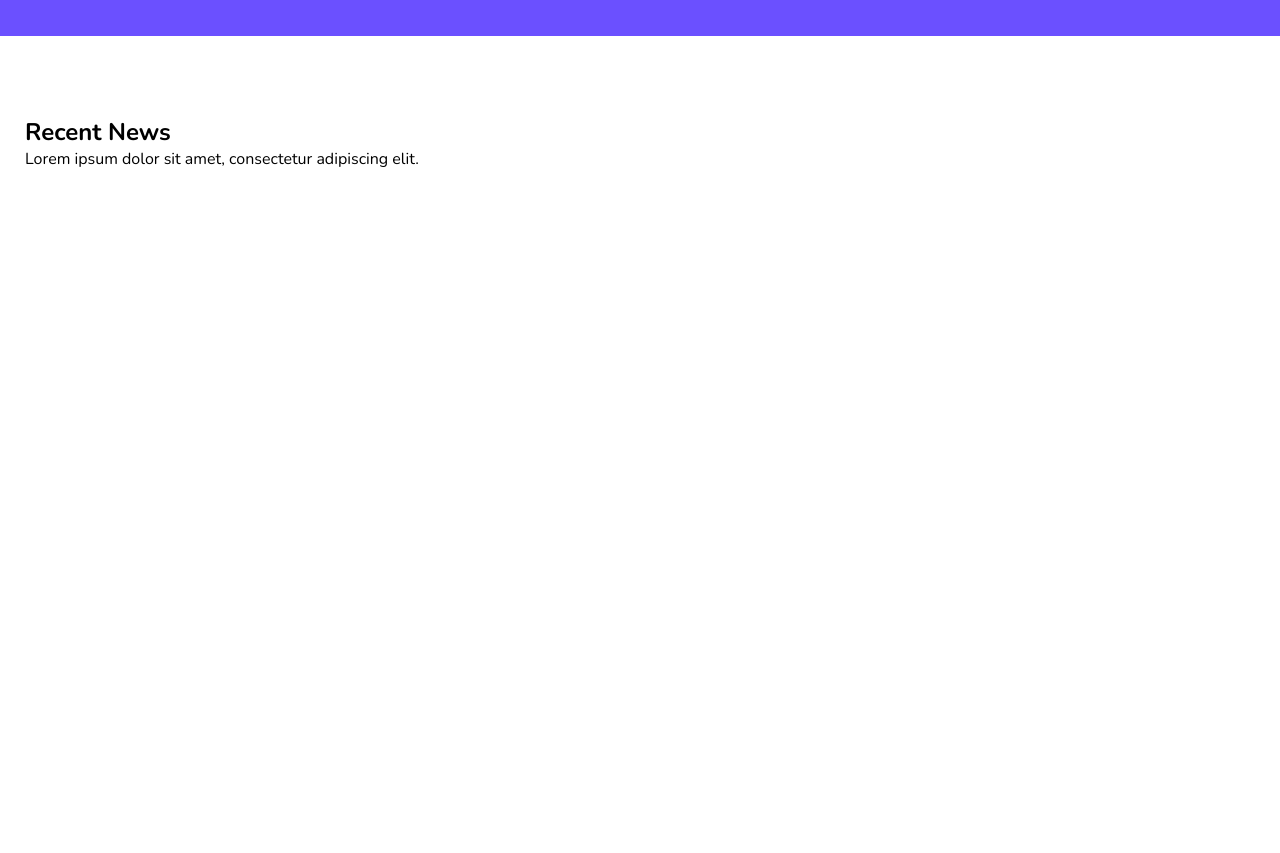
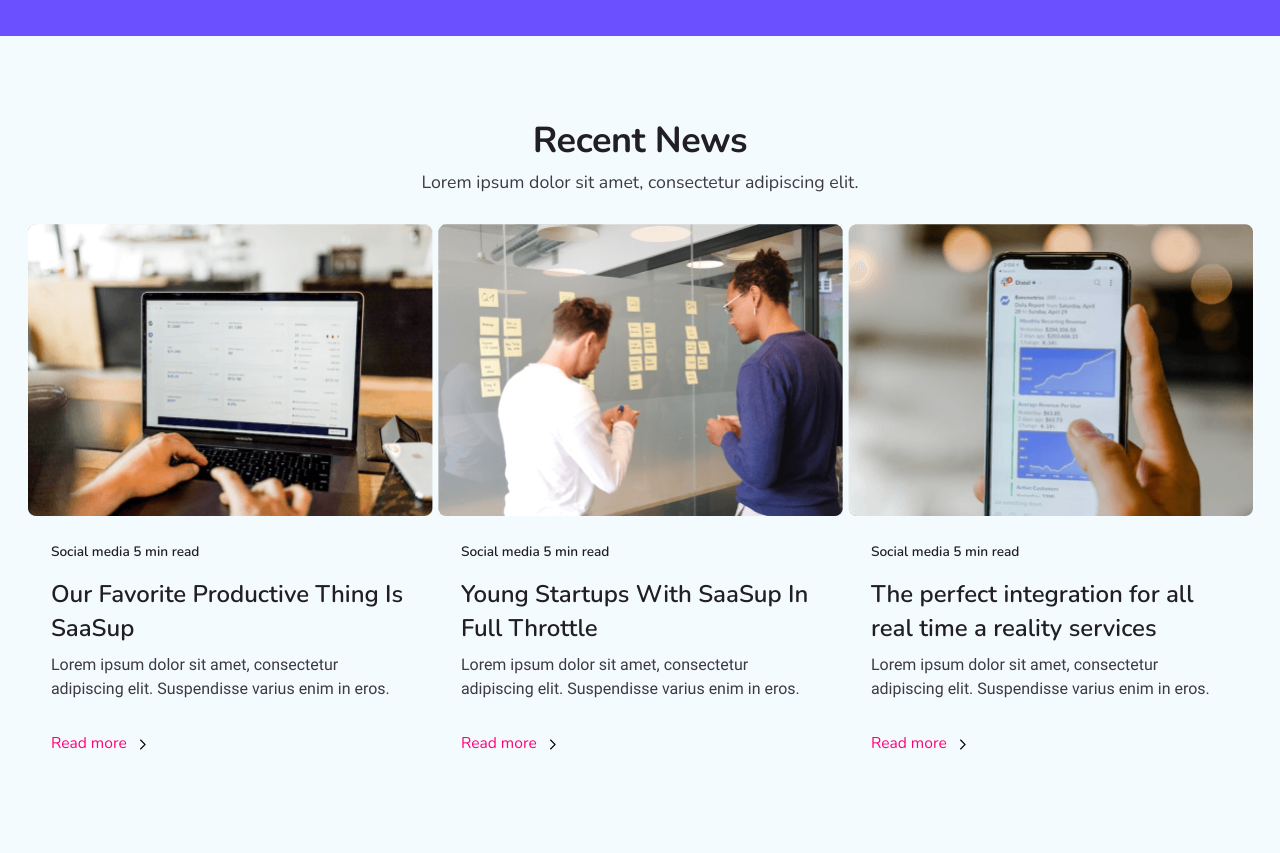
Before and after one commit to Mirvokhid013/3-oy-eaxm, a plain HTML site: page index.html in a window 1280 px wide. Shown: the part 5450-6303 px from the top of the page. Before the commit the page ends 5700 px from the top, so only its background shows below. Drawn offline with Linux system fonts and the light colour scheme.

Commit message:
Add all files

```diff
--- a/css/main.css
+++ b/css/main.css
@@ -16,6 +16,10 @@
     --main-check-img: url("../images/Check.svg");
     --hello-color: #f7f5ff;
     --main-follow-bg: #6b50ff;
+    --right-show: url("../images/light-right.svg");
+    --section-bg-color: #f4fbff;
+    --section-box-hover: #fff;
+    --shadow-color: #cde3ef;
 }
 
 .dark {
@@ -36,6 +40,10 @@
     --main-check-img: url("../images/Check-dark.svg");
     --hello-color: #555;
     --main-follow-bg: linear-gradient(53deg, #1A1822 0%, #9040E3 100%), #6B50FF;
+    --right-show: url("../images/dark-right.svg");
+    --section-bg-color: #211f25;
+    --section-box-hover: #555;
+    --shadow-color: #555;
 }
 
 
@@ -878,12 +886,116 @@ main {
 .news {
     padding-top: 80px;
     padding-bottom: 80px;
-}
-
-
-
-
-
+    background-color: var(--section-bg-color);
+}
+
+.news__title {
+    margin-bottom: 5px;
+    color: var(--main-title-color);
+    font-size: 36px;
+    font-weight: 700;
+    line-height: normal;
+    letter-spacing: -0.36px;
+    text-align: center;
+}
+
+.news__text {
+    margin-bottom: 30px;
+    color: var(--main-text-color);
+    text-align: center;
+    font-size: 17.778px;
+    font-weight: 400;
+    line-height: normal;
+}
+
+.box {
+    border-radius: 8px;
+    max-width: 343px;
+    width: 100%;
+    margin-right: auto;
+    margin-bottom: 15px;
+    margin-left: auto;
+}
+
+.box:hover {
+    background-color: var(--section-box-hover);
+    box-shadow: 0px 4px 14px 0px var(--shadow-color);
+}
+
+.box:hover .box__link::after {
+    background-image: url("../images/light-ping-right.svg");
+}
+
+.box__img {
+    max-width: 343px;
+    width: 100%;
+}
+
+.box__inner {
+    padding: 23.4px;
+}
+
+.box__www {
+    display: inline-block;
+    margin-right: 16px;
+    color: var(--main-title-color);
+    font-size: 13.659px;
+    font-weight: 600;
+    line-height: 150%;
+}
+
+.box__time {
+    color: var(--main-text-color);
+    font-size: 13.659px;
+    font-weight: 600;
+    line-height: 150%;
+}
+
+.box__title {
+    margin-top: 16px;
+    margin-bottom: 8px;
+    color: var(--main-title-color);
+    font-size: 20px;
+    font-weight: 600;
+    line-height: 140%;
+}
+
+.box__text {
+    color: var(--main-text-color);
+    font-family: "Roboto", sans-serif;
+    font-size: 14px;
+    font-weight: 400;
+    line-height: 150%;
+    margin-bottom: 31px;
+}
+
+.box__link {
+    display: flex;
+    align-items: center;
+    column-gap: 8px;
+    color: var(--main-pink-color);
+    font-size: 15.61px;
+    font-style: normal;
+    font-weight: 400;
+    line-height: 150%;
+    text-decoration: none;
+}
+
+.box__link::after {
+    width: 16px;
+    height: 16px;
+    content: "";
+    background-image: var(--right-show);
+}
+
+/* FOOTER SITE  */
+
+
+.site__footer {
+    background-color: #211f25;
+    padding-top: 50px;
+    padding-bottom: 30px;
+}
 
 
 
@@ -1267,6 +1379,15 @@ main {
         max-width: 132px;
     }
 
+    .box {
+        max-width: 343px;
+        width: 100%;
+    }
+
+    .news__list {
+
+    }
+
 }
 
 
@@ -1604,4 +1725,29 @@ main {
     .follow__btn {
         max-width: 132px;
     }
-}
+
+    .news__list {
+        display: flex;
+        justify-content: space-around;
+        flex-wrap: wrap;
+    }
+
+    .box {
+        max-width: 405px;
+        width: 100%;
+        margin-bottom: 0;
+    }
+
+    .box__img {
+        max-width: 405px;
+        width: 100%;
+    }
+
+    .box__title {
+        font-size: 24px;
+    }
+
+    .box__text {
+        font-size: 16px;
+    }
+}
--- a/index.html
+++ b/index.html
@@ -248,18 +248,58 @@
         <section class="site-main__news news">
             <div class="container">
                 <div class="news__inner">
-                    <h2 class="news__title">Recent News</h2>
-                    <p class="news__text">Lorem ipsum dolor sit amet, consectetur adipiscing elit. </p>
+                    <div class="news__info-wrapper">
+                        <h2 class="news__title">Recent News</h2>
+                        <p class="news__text">Lorem ipsum dolor sit amet, consectetur adipiscing elit. </p>
+                    </div>
+
                     <ul class="news__list">
                         <li class="news__item box">
-                            <img src="" alt="" class="box__img">
-                            <div class="box__inner"></div>
+                            <img src="./images/li1.png" srcset="./images/li1.png 1x, ./images/li1@2x.png 2x" alt="" class="box__img">
+                            <div class="box__inner">
+                                <span class="box__www">Social media 5 min read</span>
+                                <h3 class="box__title">Our Favorite Productive Thing Is SaaSup</h3>
+                                <p class="box__text">Lorem ipsum dolor sit amet, consectetur adipiscing elit. Suspendisse varius enim in eros.</p>
+                                <a href="#" class="box__link">Read more</a>
+                            </div>
+                        </li>
+                        <li class="news__item box">
+                            <img src="./images/li2.png" srcset="./images/li2.png 1x, ./images/li2@2x.png 2x" alt="" class="box__img">
+                            <div class="box__inner">
+                                <span class="box__www">Social media 5 min read</span>
+                                <h3 class="box__title">Young Startups With SaaSup In Full Throttle</h3>
+                                <p class="box__text">Lorem ipsum dolor sit amet, consectetur adipiscing elit. Suspendisse varius enim in eros.</p>
+                                <a href="#" class="box__link">Read more</a>
+                            </div>
+                        </li>
+                        <li class="news__item box">
+                            <img src="./images/li3.png" srcset="./images/li3.png 1x, ./images/li3@2x.png 2x" alt="" class="box__img">
+                            <div class="box__inner">
+                                <span class="box__www">Social media 5 min read</span>
+                                <h3 class="box__title">The perfect integration for all real time a reality services</h3>
+                                <p class="box__text">Lorem ipsum dolor sit amet, consectetur adipiscing elit. Suspendisse varius enim in eros.</p>
+                                <a href="#" class="box__link">Read more</a>
+                            </div>
                         </li>
                     </ul>
                 </div>
             </div>
         </section>
     </main>
+    <footer class="site-footer">
+        <div class="container">
+            <div class="site-footer__inner footer">
+                <div class="footer__top">
+                    <div class="footer__left-side">
+                        <a href="#" class="logo-img">
+                            <img src="./images/Logo.svg" alt="Logo Ipsum Img" class="logo-img">
+                        </a>
+
+                    </div>
+                </div>
+            </div>
+        </div>
+    </footer>
 
     <script src="./js/main.js"></script>
 </body>
```
Also changed, not shown: images/dark-right.svg (added), images/light-ping-right.svg (added), images/light-right.svg (added), 1 other file.
